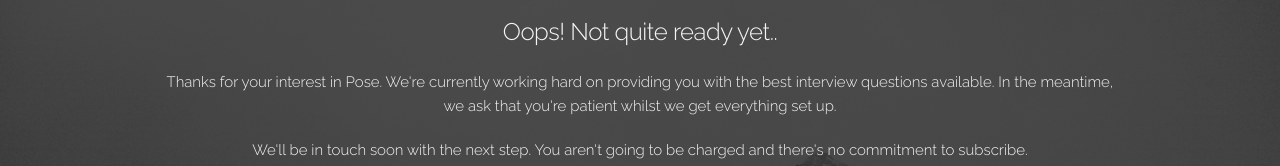
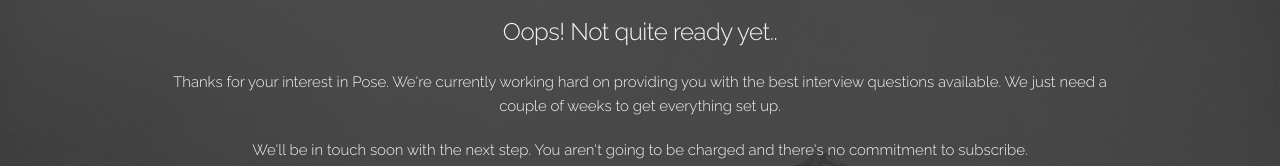
Before and after one commit to emmerich/askpose.com, a website: page success.html in a window 1280 px wide. Shown: the part 126-292 px from the top of the page. Drawn offline with nearby package versions, Linux system fonts and the light colour scheme.

Commit message:
Update success.html

```diff
--- a/success.html
+++ b/success.html
@@ -31,7 +31,7 @@
               <div class="column">
                 <div>
                   <h5>Oops! Not quite ready yet..</h5>
-                  <h6>Thanks for your interest in Pose. We're currently working hard on providing you with the best interview questions available. In the meantime, we ask that you're patient whilst we get everything set up.</h6>
+                  <h6>Thanks for your interest in Pose. We're currently working hard on providing you with the best interview questions available. We just need a couple of weeks to get everything set up.</h6>
                   <h6>We'll be in touch soon with the next step. You aren't going to be charged and there's no commitment to subscribe.</h6>
                   <h6>If you have any questions whatsoever, please send an email to <a href="mailto:contact@pose.com">contact@pose.com</a></h6>
                 </div>
```
